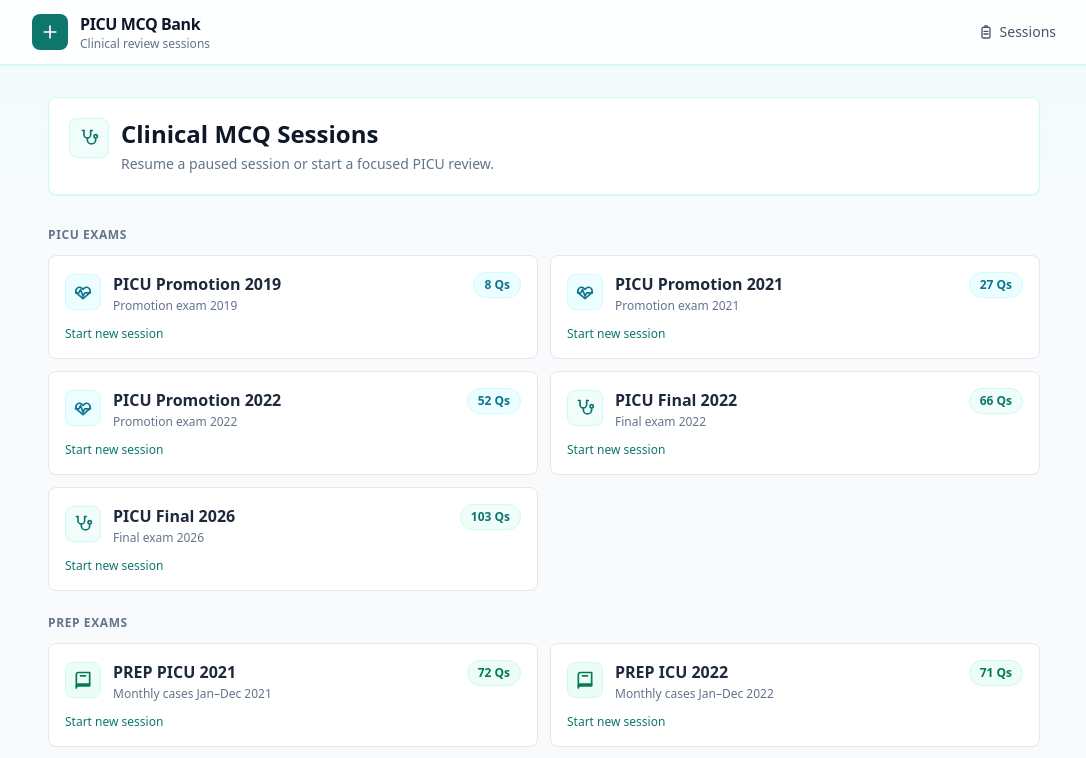
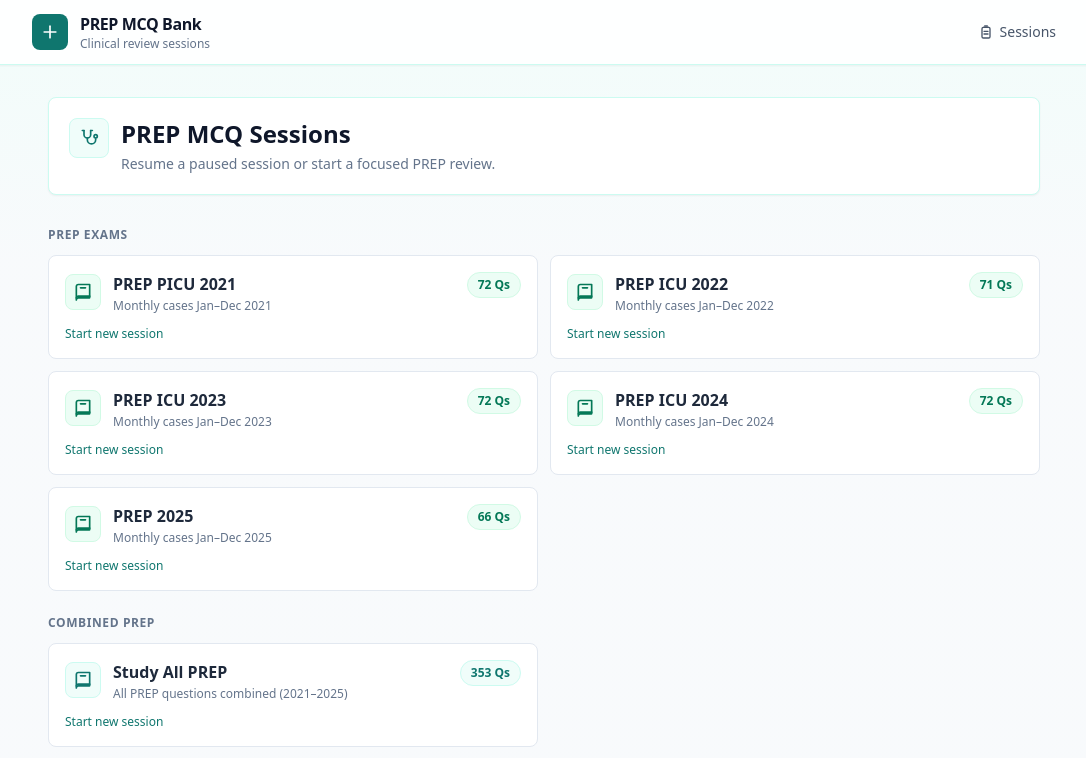
Before and after one commit to sadaoy15/picu-qbank, a Next.js app: page / in a window 1280 px wide. Shown: the top 758 px of the page, without its empty margins (96-1182 px from the left). Built offline with nearby package versions, Linux system fonts and the light colour scheme.

Commit message:
Show PREP exams only

```diff
--- a/app/layout.tsx
+++ b/app/layout.tsx
@@ -2,8 +2,8 @@ import type { Metadata } from "next";
 import "./globals.css";
 
 export const metadata: Metadata = {
-  title: "PICUMCQBANK",
-  description: "PICU Interactive MCQ Bank",
+  title: "PREP MCQ Bank",
+  description: "PREP PICU interactive MCQ review sessions",
 };
 
 export default function RootLayout({ children }: { children: React.ReactNode }) {
@@ -20,7 +20,7 @@ export default function RootLayout({ children }: { children: React.ReactNode })
               </svg>
             </span>
             <span>
-              <span className="block text-base font-bold tracking-tight">PICU MCQ Bank</span>
+              <span className="block text-base font-bold tracking-tight">PREP MCQ Bank</span>
               <span className="block text-xs text-slate-500 font-normal">Clinical review sessions</span>
             </span>
           </a>
--- a/app/page.tsx
+++ b/app/page.tsx
@@ -39,45 +39,6 @@ interface ExamGroup {
   match: (q: Question) => boolean;
   subCategoryPrefix?: string;
 }
-
-// Chronological order: oldest → newest within each section
-const picuExamGroups: ExamGroup[] = [
-  {
-    id: "picu-promo-2019",
-    label: "PICU Promotion 2019",
-    description: "Promotion exam 2019",
-    accent: "indigo",
-    match: (q) => q.category === "PICU Promotion 2019",
-  },
-  {
-    id: "picu-promo-2021",
-    label: "PICU Promotion 2021",
-    description: "Promotion exam 2021",
-    accent: "indigo",
-    match: (q) => q.category === "PICU Promotion 2021",
-  },
-  {
-    id: "picu-promo-2022",
-    label: "PICU Promotion 2022",
-    description: "Promotion exam 2022",
-    accent: "indigo",
-    match: (q) => q.category === "PICU Promotion 2022",
-  },
-  {
-    id: "picu-final-2022",
-    label: "PICU Final 2022",
-    description: "Final exam 2022",
-    accent: "blue",
-    match: (q) => q.category === "PICU Final 2022",
-  },
-  {
-    id: "picu-final-2026",
-    label: "PICU Final 2026",
-    description: "Final exam 2026",
-    accent: "blue",
-    match: (q) => q.category === "PICU Final 2026",
-  },
-];
 
 const prepExamGroups: ExamGroup[] = [
   {
@@ -129,16 +90,9 @@ const specialExamGroups: ExamGroup[] = [
     accent: "violet",
     match: (q) => q.category.startsWith("PREP"),
   },
-  {
-    id: "all",
-    label: "All Questions",
-    description: "Every question in the bank",
-    accent: "slate",
-    match: () => true,
-  },
 ];
 
-const examGroups: ExamGroup[] = [...picuExamGroups, ...prepExamGroups, ...specialExamGroups];
+const examGroups: ExamGroup[] = [...prepExamGroups, ...specialExamGroups];
 
 const accentClasses: Record<string, { card: string; badge: string; btn: string; ring: string }> = {
   blue: {
@@ -525,10 +479,12 @@ export default function QuizPage() {
 
   // — Selection screen —
   if (!selectedExam) {
-    const picuExams = picuExamGroups;
     const prepExams = prepExamGroups;
     const special = specialExamGroups;
-    const visibleSessions = sessions.filter((session) => session.status !== "completed");
+    const availableExamIds = new Set(examGroups.map((exam) => exam.id));
+    const visibleSessions = sessions.filter(
+      (session) => session.status !== "completed" && availableExamIds.has(session.examId)
+    );
 
     const progressFor = (exam: ExamGroup) => {
       const total = allQuestions.filter(exam.match).length;
@@ -589,8 +545,8 @@ export default function QuizPage() {
               <MedicalIcon name="stethoscope" className="h-5 w-5" />
             </span>
             <div>
-              <h1 className="text-2xl font-bold text-slate-900">Clinical MCQ Sessions</h1>
-              <p className="text-slate-500 text-sm mt-1">Resume a paused session or start a focused PICU review.</p>
+              <h1 className="text-2xl font-bold text-slate-900">PREP MCQ Sessions</h1>
+              <p className="text-slate-500 text-sm mt-1">Resume a paused session or start a focused PREP review.</p>
             </div>
           </div>
         </div>
@@ -649,13 +605,6 @@ export default function QuizPage() {
 
         <div className="space-y-6">
           <section>
-            <h2 className="text-xs font-semibold text-slate-500 uppercase tracking-wider mb-3">PICU Exams</h2>
-            <div className="grid grid-cols-1 sm:grid-cols-2 gap-3">
-              {picuExams.map((exam) => <ExamCard key={exam.id} exam={exam} />)}
-            </div>
-          </section>
-
-          <section>
             <h2 className="text-xs font-semibold text-slate-500 uppercase tracking-wider mb-3">PREP Exams</h2>
             <div className="grid grid-cols-1 sm:grid-cols-2 gap-3">
               {prepExams.map((exam) => <ExamCard key={exam.id} exam={exam} />)}
@@ -663,7 +612,7 @@ export default function QuizPage() {
           </section>
 
           <section>
-            <h2 className="text-xs font-semibold text-slate-500 uppercase tracking-wider mb-3">Combined</h2>
+            <h2 className="text-xs font-semibold text-slate-500 uppercase tracking-wider mb-3">Combined PREP</h2>
             <div className="grid grid-cols-1 sm:grid-cols-2 gap-3">
               {special.map((exam) => <ExamCard key={exam.id} exam={exam} />)}
             </div>
```
